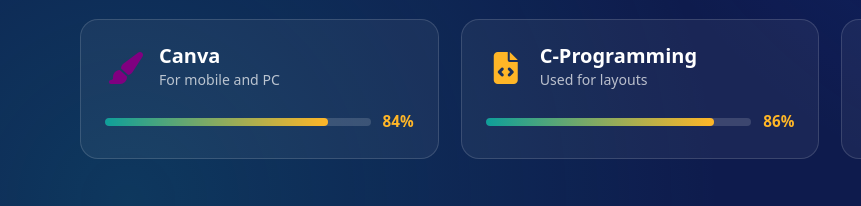
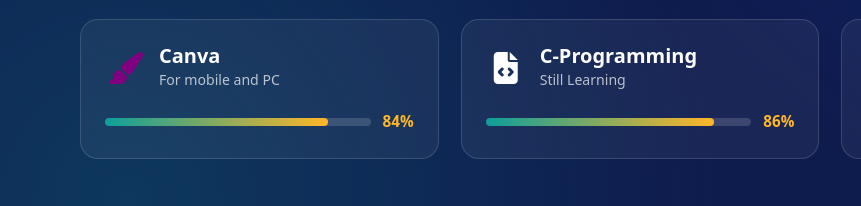
Before and after one commit to dharanshjain73-ctrl/Portfolio, a plain HTML site: page index.html in a window 1280 px wide. Shown: the part 2314-2520 px from the top of the page, 0-861 px from the left. Drawn offline with Linux system fonts and the light colour scheme.

Commit message:
Update index.html

```diff
--- a/index.html
+++ b/index.html
@@ -188,10 +188,10 @@
 
                     <div class="skill-item">
                         <div class="skill-top">
-                            <i class="fas fa-file-code"style="color:var(--marigold)"></i>
+                            <i class="fas fa-file-code"style="color":var(--marigold)"></i>
                             <div>
                                 <h3>C-Programming</h3>
-                                <p class="level">Used for layouts</p>
+                                <p class="level">Still Learning</p>
                             </div>
                         </div>
                         <div class="skill-meter">
```
